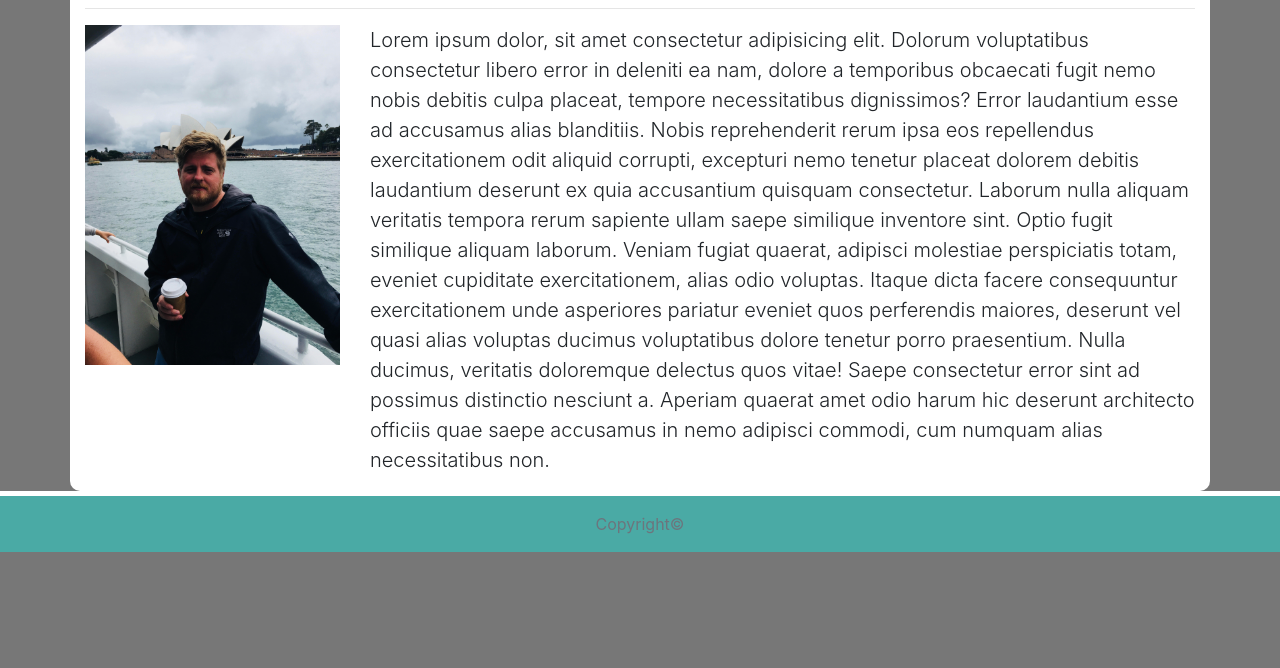
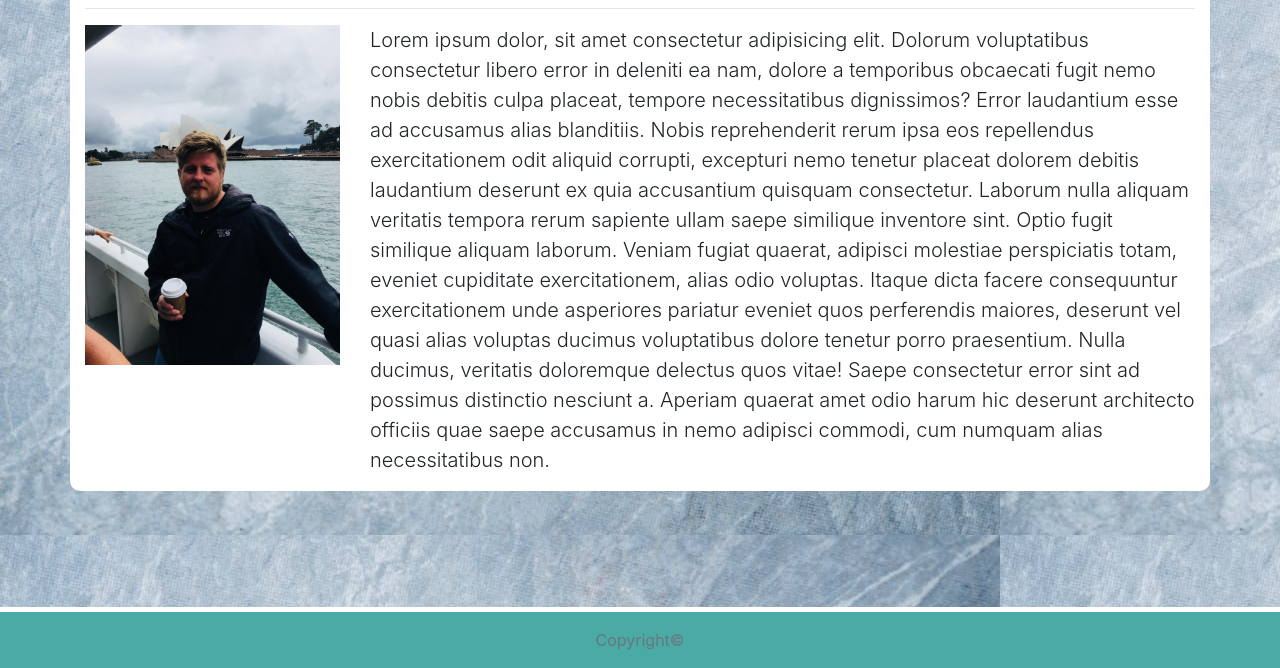
Before and after one commit to dthayer16/Bootstrap-Portfolio, a plain HTML site: page index.html in a window 1280 px wide. Shown: the part 132-800 px from the top of the page. Drawn offline with nearby package versions, Linux system fonts and the light colour scheme.

Commit message:
adding background image, fixing footer to bottom of page.

```diff
--- a/assets/css/style.css
+++ b/assets/css/style.css
@@ -1,5 +1,5 @@
 body {
-    background-color: #777;
+    background-image: url("../images/background.jpeg");
 }
 
 h1 {
@@ -9,6 +9,7 @@ h1 {
 .main-container {
     background-color: #fff;
     margin-top: 20px;
+    margin-bottom: 20px;
     border-radius: 10px;
 }
 
@@ -17,6 +18,9 @@ h1 {
     background-color:#4aaaa5;
     text-align: center;
     border-top: 5px solid #fff;
+    position: fixed;
+    bottom: 0;
+    width: 100%;
 }
 
 .my-row {
```
